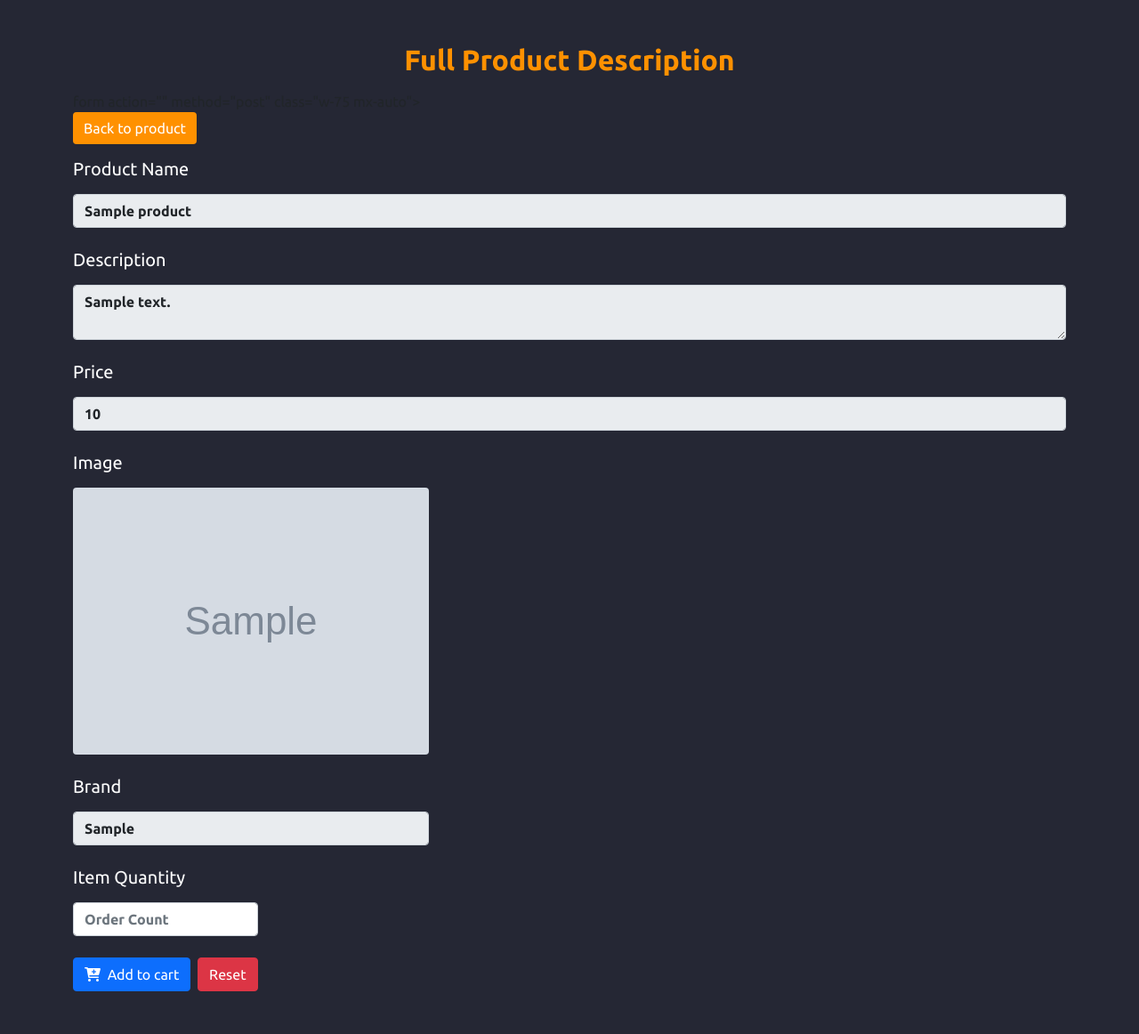
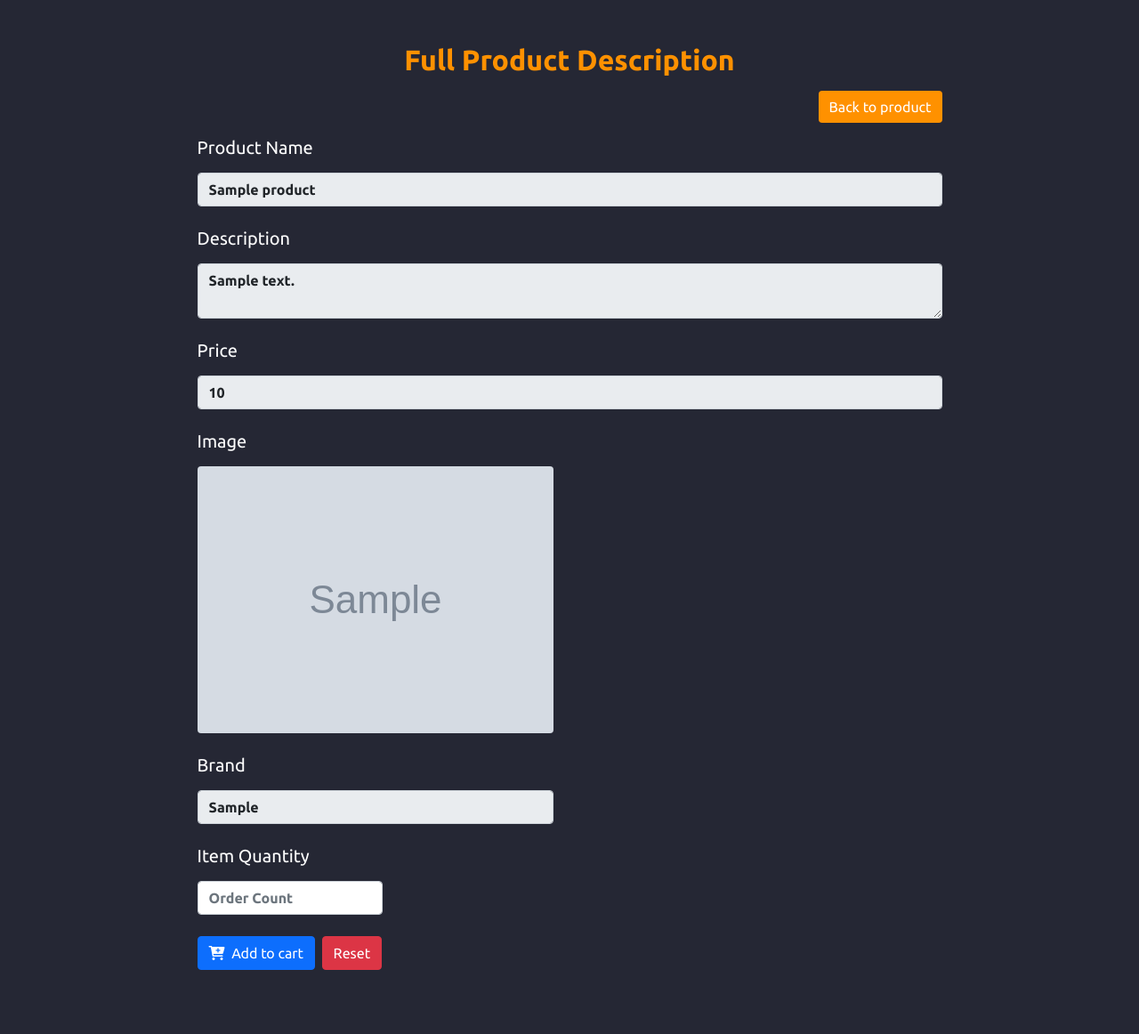
Before and after one commit to icang02/electi-store, a PHP site: page /desc-product.php?id-desc=1 in a window 1280 px wide. Shown: the whole page at 89% size. After the commit the page ends 1090 px from the top, so only its background shows below. Run offline with PHP 8.4, Linux system fonts and the light colour scheme; the visitor is signed in with stand-in values (Sample User, id 1); tables that the repository leaves empty or names only in its code hold one stand-in row (values such as "Sample post"); grey boxes marked "Sample" are stand-in pictures; some libraries are stand-ins or nearby versions.

Commit message:
desc-product

```diff
--- a/desc-product.php
+++ b/desc-product.php
@@ -40,9 +40,9 @@
         <?php endif ?>
 
         <?php while($data = mysqli_fetch_assoc($queryShow)  ) : ?>
-            form action="" method="post" class="w-75 mx-auto">
+            <form action="" method="post" class="w-75 mx-auto">
                 <?php if (isset($_GET['id-desc'])) : ?>
-                    <p cl<ass="text-end"><a href="product.php" class="btn btn-secondary btn-custom">Back to product</a></p>
+                    <p class="text-end"><a href="product.php" class="btn btn-secondary btn-custom">Back to product</a></p>
                 <?php else : ?>
                     <p class="text-end"><a href="cart.php" class="btn btn-secondary btn-custom">Back to cart</a></p>
                 <?php endif ?>
```
